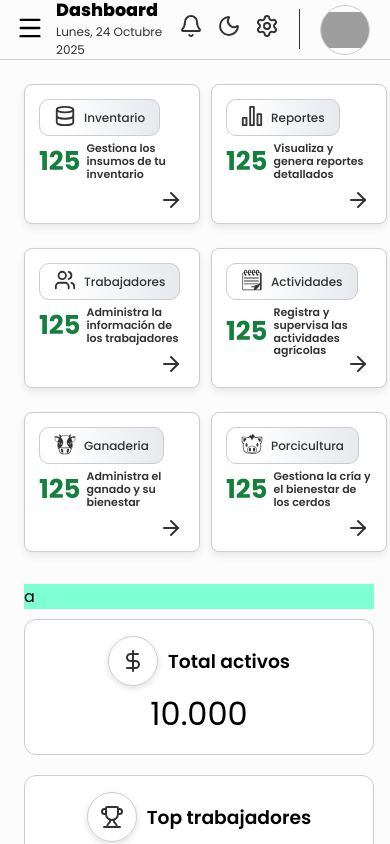
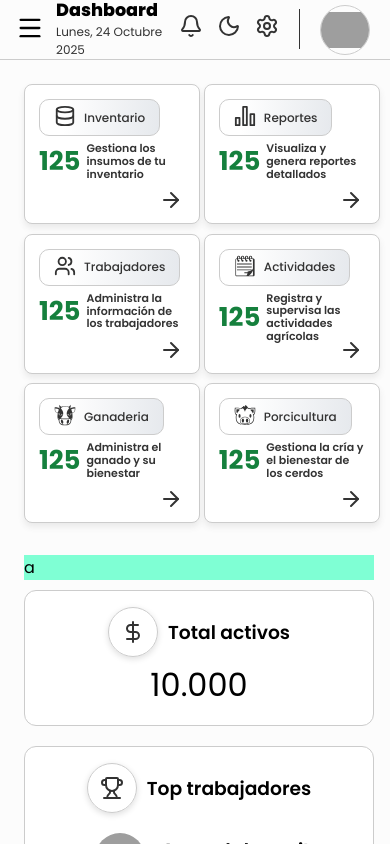
Before and after one commit to stivcode21/AgroGestion360-SENA, a React (Vite) app in the folder Frontend/: page /dashboard in a window 390 px wide. Shown: the top 844 px of the page. Built offline with nearby package versions, Linux system fonts and the light colour scheme; grey boxes are pictures that could not be loaded.

Commit message:
style: change in the mobile gap

```diff
--- a/Frontend/src/pages/dashboard/Dashboard.module.css
+++ b/Frontend/src/pages/dashboard/Dashboard.module.css
@@ -73,6 +73,7 @@
 @media (width <= 1150px) {
   .content {
     grid-template-columns: repeat(2, minmax(0, 1fr));
+    gap: 0.6rem;
   }
   .container {
     flex-direction: column;
```
